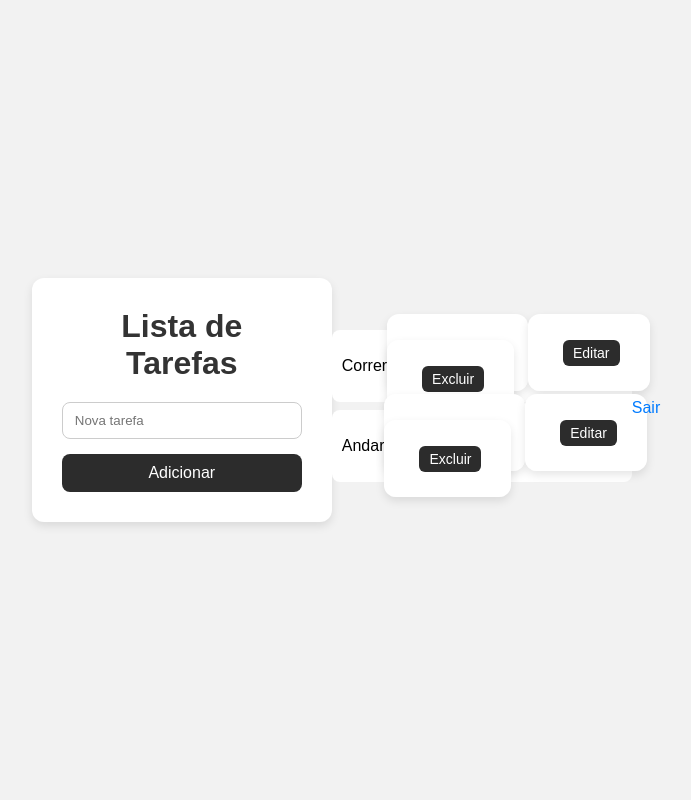
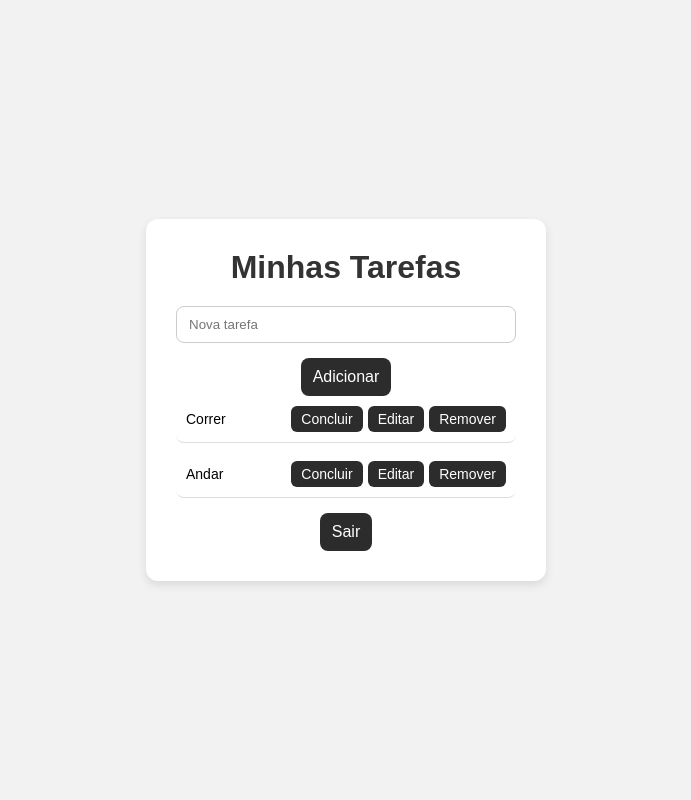
Before and after one commit to phvidigal/app_lista_de_tarefas, a Flask app: page /tasks in a window 1280 px wide. Shown: the whole page, without its empty margins (294-985 px from the left). Run offline with Flask 3, Linux system fonts and the light colour scheme; a user stored in the database is signed in; data comes from the database, SQL or seed files in the repository.

Commit message:
Versionamento 11: Ajustes no ccs

```diff
--- a/static/style.css
+++ b/static/style.css
@@ -12,16 +12,16 @@ body {
     display: flex;
     justify-content: center;
     align-items: center;
-    height: 100vh;
+    min-height: 100vh;
 }
 
-/* Container dos formulários */
-form {
+/* Container */
+.container {
     background-color: #fff;
     padding: 30px;
     border-radius: 12px;
     box-shadow: 0 4px 10px rgba(0,0,0,0.1);
-    width: 300px;
+    width: 400px;
     text-align: center;
 }
 
@@ -50,11 +50,10 @@ input[type="password"]:focus {
 
 /* Botões gerais */
 button {
-    width: 100%;
     padding: 10px 12px;
     border: none;
     border-radius: 8px;
-    background-color: #2c2c2c; /* Cinza escuro */
+    background-color: #2c2c2c;
     color: white;
     font-size: 16px;
     cursor: pointer;
@@ -62,24 +61,6 @@ button {
 }
 
 button:hover {
-    background-color: #444444; /* Cinza mais claro ao passar o mouse */
-}
-
-/* Botões da lista de tarefas */
-.task-btn {
-    width: auto; /* ajusta ao conteúdo */
-    padding: 5px 10px; /* menor que o botão principal */
-    font-size: 14px;
-    margin-left: 5px;
-    border-radius: 6px;
-    background-color: #2c2c2c;
-    color: white;
-    border: none;
-    cursor: pointer;
-    transition: 0.3s;
-}
-
-.task-btn:hover {
     background-color: #444444;
 }
 
@@ -119,3 +100,44 @@ li.success {
     background-color: #d4edda;
     color: #155724;
 }
+
+/* Lista de tarefas */
+.task-list {
+    list-style: none;
+    padding: 0;
+}
+
+.task-list li {
+    display: flex;
+    justify-content: space-between;
+    align-items: center;
+    padding: 10px;
+    border-bottom: 1px solid #ddd;
+}
+
+.task-list li.done span {
+    text-decoration: line-through;
+    color: gray;
+}
+
+/* Botões da tarefa */
+.task-buttons {
+    display: flex;
+    gap: 5px;
+}
+
+.task-buttons button {
+    flex: 1;
+    padding: 5px 10px;
+    font-size: 14px;
+    border-radius: 6px;
+    background-color: #2c2c2c;
+    color: white;
+    border: none;
+    cursor: pointer;
+    transition: 0.3s;
+}
+
+.task-buttons button:hover {
+    background-color: #444444;
+}
--- a/templates/tasks.html
+++ b/templates/tasks.html
@@ -6,8 +6,8 @@
     <link rel="stylesheet" href="{{ url_for('static', filename='style.css') }}">
 </head>
 <body>
-    <form action="{{ url_for('add_task') }}" method="POST">
-        <h1>Lista de Tarefas</h1>
+    <div class="container">
+        <h1>Minhas Tarefas</h1>
 
         {% with messages = get_flashed_messages(with_categories=true) %}
           {% if messages %}
@@ -19,33 +19,33 @@
           {% endif %}
         {% endwith %}
 
-        <input type="text" name="title" placeholder="Nova tarefa">
-        <button type="submit">Adicionar</button>
-    </form>
+        <form action="{{ url_for('add_task') }}" method="post">
+            <input type="text" name="title" placeholder="Nova tarefa">
+            <button type="submit">Adicionar</button>
+        </form>
 
-    <div style="margin-top: 20px; width: 300px;">
+        <ul class="task-list">
         {% for task in tasks %}
-            <div style="background-color: #fff; padding: 10px; margin-bottom: 8px; border-radius: 8px; display: flex; justify-content: space-between; align-items: center;">
-                <span {% if task.done %}style="text-decoration: line-through; color: #888;"{% endif %}>{{ task.title }}</span>
-                <div>
-                    <form action="{{ url_for('toggle', id=task.id) }}" method="GET" style="display:inline;">
-                        <button type="submit" class="task-btn">
-                            {% if task.done %}Desmarcar{% else %}Concluir{% endif %}
-                        </button>
+            <li class="{{ 'done' if task.done else '' }}">
+                <span>{{ task.title }}</span>
+                <div class="task-buttons">
+                    <form action="{{ url_for('toggle', id=task.id) }}" method="get">
+                        <button type="submit">Concluir</button>
                     </form>
-
-                    <form action="{{ url_for('edit', id=task.id) }}" method="GET" style="display:inline;">
-                        <button type="submit" class="task-btn">Editar</button>
+                    <form action="{{ url_for('edit', id=task.id) }}" method="get">
+                        <button type="submit">Editar</button>
                     </form>
-
-                    <form action="{{ url_for('delete', id=task.id) }}" method="GET" style="display:inline;">
-                        <button type="submit" class="task-btn">Excluir</button>
+                    <form action="{{ url_for('delete', id=task.id) }}" method="get">
+                        <button type="submit">Remover</button>
                     </form>
                 </div>
-            </div>
+            </li>
         {% endfor %}
+        </ul>
+
+        <form action="{{ url_for('logout') }}" method="get">
+            <button type="submit">Sair</button>
+        </form>
     </div>
-
-    <p><a href="{{ url_for('logout') }}">Sair</a></p>
 </body>
 </html>
```
